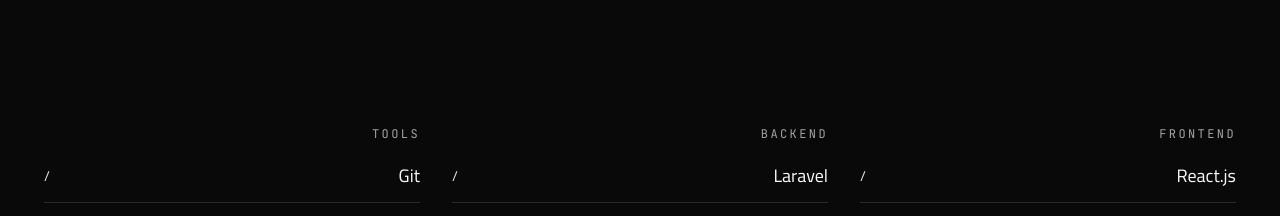
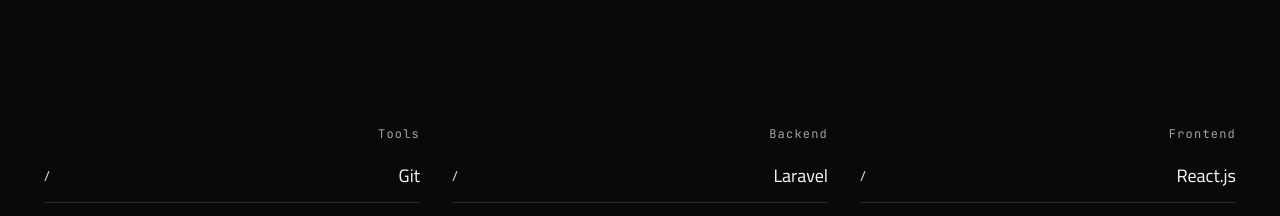
Before and after one commit to ENGahmed-2005/nabta, a React (Vite) app: page / in a window 1280 px wide. Shown: the part 6440-6656 px from the top of the page. Built offline with nearby package versions, Linux system fonts and the light colour scheme.

Commit message:
feat: adapt technologies section to Arabic theme

```diff
--- a/src/components/Technologies/Technologies.jsx
+++ b/src/components/Technologies/Technologies.jsx
@@ -3,29 +3,17 @@
 
 export default function Technologies() {
   const revealRef = useReveal();
-
   return (
     <section className="border-t border-line py-28 sm:py-32">
       <div className="mx-auto max-w-shell px-6">
         <div ref={revealRef} className="reveal grid grid-cols-1 gap-12 sm:grid-cols-3 sm:gap-8">
           {technologies.map((group) => (
             <div key={group.id}>
-              <h3 className="mb-5 font-mono text-xs uppercase tracking-[0.2em] text-muted">
-                {group.group}
-              </h3>
+              <h3 className="mb-5 font-mono text-xs tracking-[0.1em] text-muted">{group.group}</h3>
               <ul className="flex flex-col gap-3">
                 {group.items.map((item) => (
-                  <li
-                    key={item}
-                    className="group flex items-center justify-between border-b border-line pb-3 font-display text-lg text-ink transition-colors duration-200 hover:text-blue"
-                  >
-                    {item}
-                    <span
-                      aria-hidden="true"
-                      className="text-sm text-line transition-colors duration-200 group-hover:text-red"
-                    >
-                      /
-                    </span>
+                  <li key={item} className="group flex items-center justify-between border-b border-line pb-3 font-display text-lg text-ink transition-colors duration-200 hover:text-red">
+                    {item}<span aria-hidden="true" className="text-sm text-line transition-colors duration-200 group-hover:text-red">/</span>
                   </li>
                 ))}
               </ul>
```
